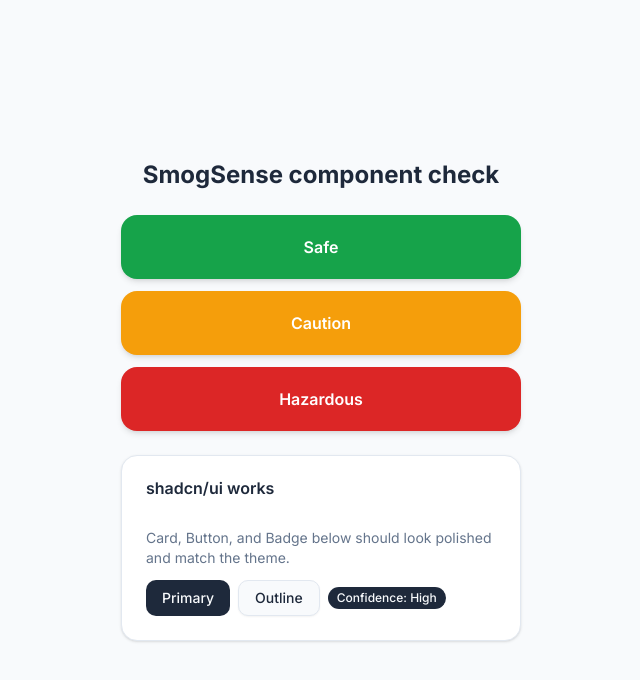
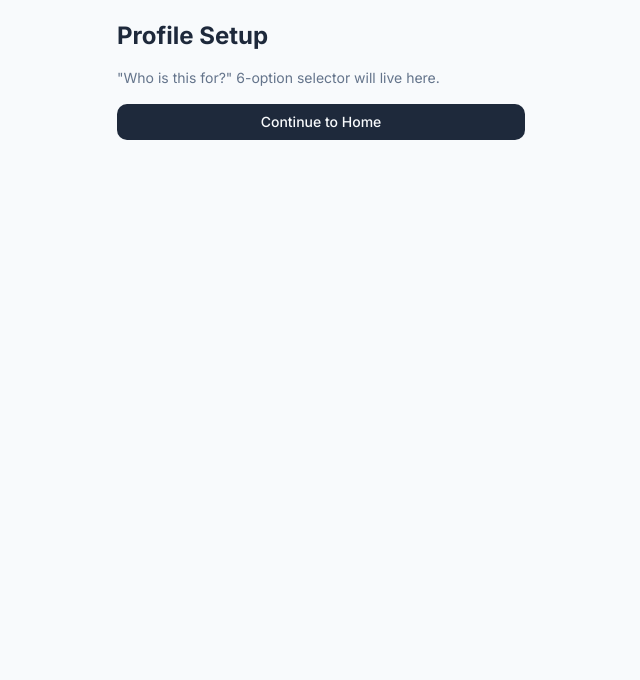
Before and after one commit to Zohaib-Khalid49/SmogSense, a React (Vite) app in the folder client/: page /setup in a window 1280 px wide. Shown: the top 680 px of the page, without its empty margins (319-959 px from the left). Built offline with nearby package versions, Linux system fonts and the light colour scheme.

Commit message:
Add routing (4 screens), PWA plugin config, and app shell

```diff
--- a/client/src/App.jsx
+++ b/client/src/App.jsx
@@ -1,43 +1,22 @@
-import { Card, CardContent, CardHeader, CardTitle } from '@/components/ui/card'
-import { Button } from '@/components/ui/button'
-import { Badge } from '@/components/ui/badge'
+import { BrowserRouter, Routes, Route } from 'react-router-dom'
+import AppLayout from '@/components/AppLayout'
+import Home from '@/pages/Home'
+import ProfileSetup from '@/pages/ProfileSetup'
+import RouteCheck from '@/pages/RouteCheck'
+import AlertDetail from '@/pages/AlertDetail'
 
 function App() {
   return (
-    <div className="mx-auto flex min-h-svh max-w-md flex-col items-center justify-center gap-6 p-6">
-      <h1 className="text-2xl font-bold">SmogSense component check</h1>
-
-      {/* Hazard band color test */}
-      <div className="flex w-full flex-col gap-3">
-        <div className="rounded-[var(--radius-card)] bg-safe p-5 text-center font-semibold text-white shadow-md">
-          Safe
-        </div>
-        <div className="rounded-[var(--radius-card)] bg-caution p-5 text-center font-semibold text-white shadow-md">
-          Caution
-        </div>
-        <div className="rounded-[var(--radius-card)] bg-hazard p-5 text-center font-semibold text-white shadow-md">
-          Hazardous
-        </div>
-      </div>
-
-      {/* shadcn/ui component test */}
-      <Card className="w-full">
-        <CardHeader>
-          <CardTitle>shadcn/ui works</CardTitle>
-        </CardHeader>
-        <CardContent className="flex flex-col items-start gap-3">
-          <p className="text-sm text-muted-foreground">
-            Card, Button, and Badge below should look polished and match the
-            theme.
-          </p>
-          <div className="flex items-center gap-2">
-            <Button>Primary</Button>
-            <Button variant="outline">Outline</Button>
-            <Badge>Confidence: High</Badge>
-          </div>
-        </CardContent>
-      </Card>
-    </div>
+    <BrowserRouter>
+      <Routes>
+        <Route element={<AppLayout />}>
+          <Route path="/" element={<Home />} />
+          <Route path="/setup" element={<ProfileSetup />} />
+          <Route path="/route" element={<RouteCheck />} />
+          <Route path="/alert" element={<AlertDetail />} />
+        </Route>
+      </Routes>
+    </BrowserRouter>
   )
 }
 
--- /dev/null
+++ b/client/src/components/AppLayout.jsx
@@ -0,0 +1,15 @@
+import { Outlet } from 'react-router-dom'
+
+/**
+ * Mobile-first shell. Centers content in a phone-width column so the PWA
+ * looks right on phones and stays readable on desktop.
+ */
+export default function AppLayout() {
+  return (
+    <div className="mx-auto flex min-h-svh w-full max-w-md flex-col bg-background">
+      <main className="flex-1 p-5">
+        <Outlet />
+      </main>
+    </div>
+  )
+}
--- /dev/null
+++ b/client/src/pages/AlertDetail.jsx
@@ -0,0 +1,17 @@
+import { Link } from 'react-router-dom'
+import { Button } from '@/components/ui/button'
+
+export default function AlertDetail() {
+  return (
+    <div className="flex flex-col gap-4">
+      <h1 className="text-2xl font-bold">Alert Detail</h1>
+      <p className="text-sm text-muted-foreground">
+        Why the alert fired, current reading, hazard band, and action will live
+        here.
+      </p>
+      <Button asChild variant="outline">
+        <Link to="/">Back to Home</Link>
+      </Button>
+    </div>
+  )
+}
--- /dev/null
+++ b/client/src/pages/Home.jsx
@@ -0,0 +1,21 @@
+import { Link } from 'react-router-dom'
+import { Button } from '@/components/ui/button'
+
+export default function Home() {
+  return (
+    <div className="flex flex-col gap-4">
+      <h1 className="text-2xl font-bold">Home / Hazard Status</h1>
+      <p className="text-sm text-muted-foreground">
+        The hazard card will live here (the #1 attack point).
+      </p>
+      <div className="flex gap-2">
+        <Button asChild variant="outline">
+          <Link to="/route">Plan a trip</Link>
+        </Button>
+        <Button asChild variant="outline">
+          <Link to="/alert">Alert detail</Link>
+        </Button>
+      </div>
+    </div>
+  )
+}
--- /dev/null
+++ b/client/src/pages/ProfileSetup.jsx
@@ -0,0 +1,16 @@
+import { Link } from 'react-router-dom'
+import { Button } from '@/components/ui/button'
+
+export default function ProfileSetup() {
+  return (
+    <div className="flex flex-col gap-4">
+      <h1 className="text-2xl font-bold">Profile Setup</h1>
+      <p className="text-sm text-muted-foreground">
+        "Who is this for?" 6-option selector will live here.
+      </p>
+      <Button asChild>
+        <Link to="/">Continue to Home</Link>
+      </Button>
+    </div>
+  )
+}
--- /dev/null
+++ b/client/src/pages/RouteCheck.jsx
@@ -0,0 +1,16 @@
+import { Link } from 'react-router-dom'
+import { Button } from '@/components/ui/button'
+
+export default function RouteCheck() {
+  return (
+    <div className="flex flex-col gap-4">
+      <h1 className="text-2xl font-bold">Route / Trip Check</h1>
+      <p className="text-sm text-muted-foreground">
+        Origin/destination input, map, and two-route comparison will live here.
+      </p>
+      <Button asChild variant="outline">
+        <Link to="/">Back to Home</Link>
+      </Button>
+    </div>
+  )
+}
--- a/client/vite.config.js
+++ b/client/vite.config.js
@@ -1,11 +1,41 @@
 import path from 'node:path'
 import react from '@vitejs/plugin-react'
 import tailwindcss from '@tailwindcss/vite'
+import { VitePWA } from 'vite-plugin-pwa'
 import { defineConfig } from 'vite'
 
 // https://vite.dev/config/
 export default defineConfig({
-  plugins: [react(), tailwindcss()],
+  plugins: [
+    react(),
+    tailwindcss(),
+    VitePWA({
+      registerType: 'autoUpdate',
+      devOptions: { enabled: false },
+      manifest: {
+        name: 'SmogSense',
+        short_name: 'SmogSense',
+        description:
+          'Coordinate-based smog decision support for Lahore. Is it safe to go outside right now?',
+        theme_color: '#0f172a',
+        background_color: '#0f172a',
+        display: 'standalone',
+        start_url: '/',
+        icons: [
+          {
+            src: 'pwa-192x192.png',
+            sizes: '192x192',
+            type: 'image/png',
+          },
+          {
+            src: 'pwa-512x512.png',
+            sizes: '512x512',
+            type: 'image/png',
+          },
+        ],
+      },
+    }),
+  ],
   resolve: {
     alias: {
       '@': path.resolve(import.meta.dirname, './src'),
```
Also changed, not shown: client/package.json (+6 -1 lines), 1 other file (tests, documents, lock files or other folders).
